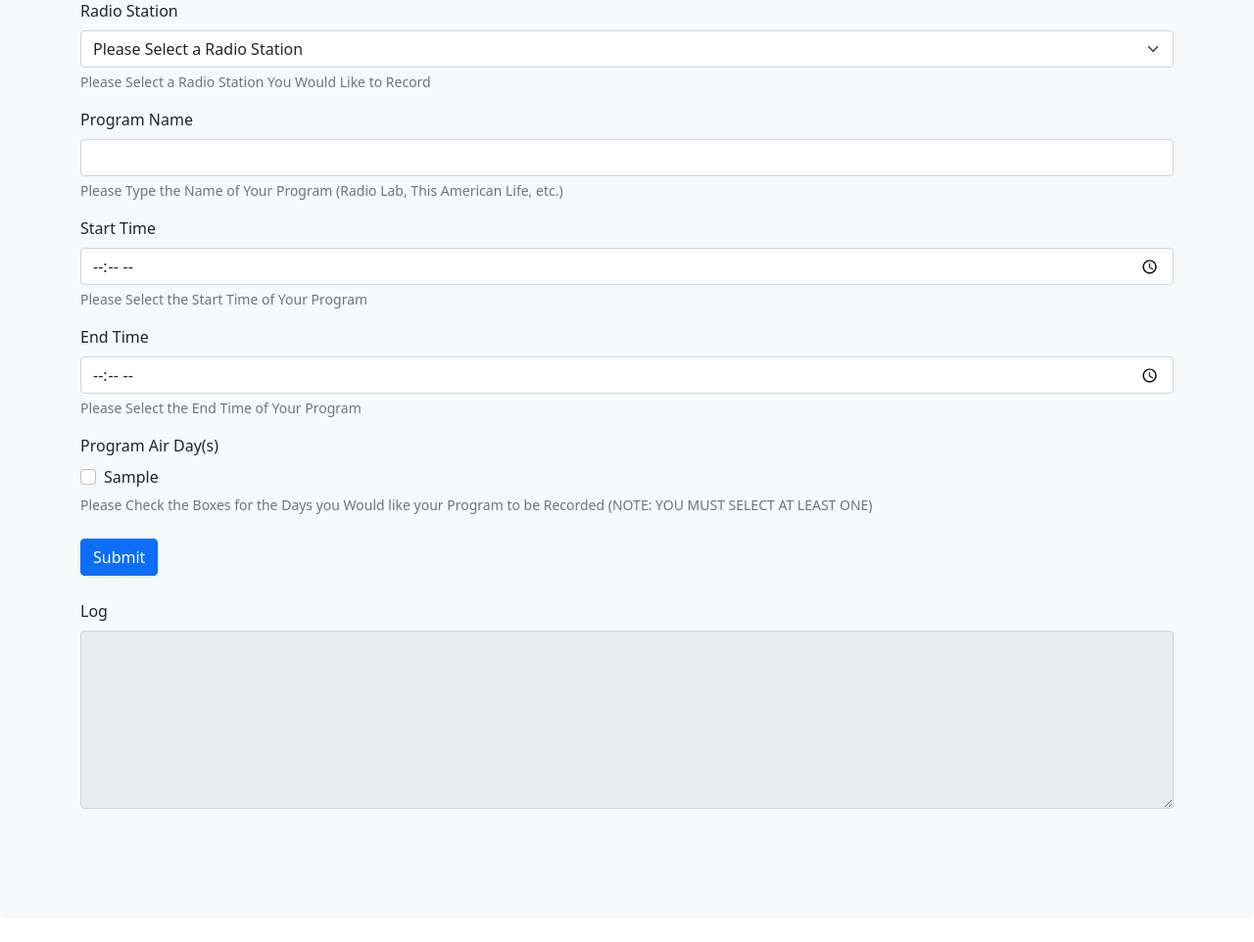
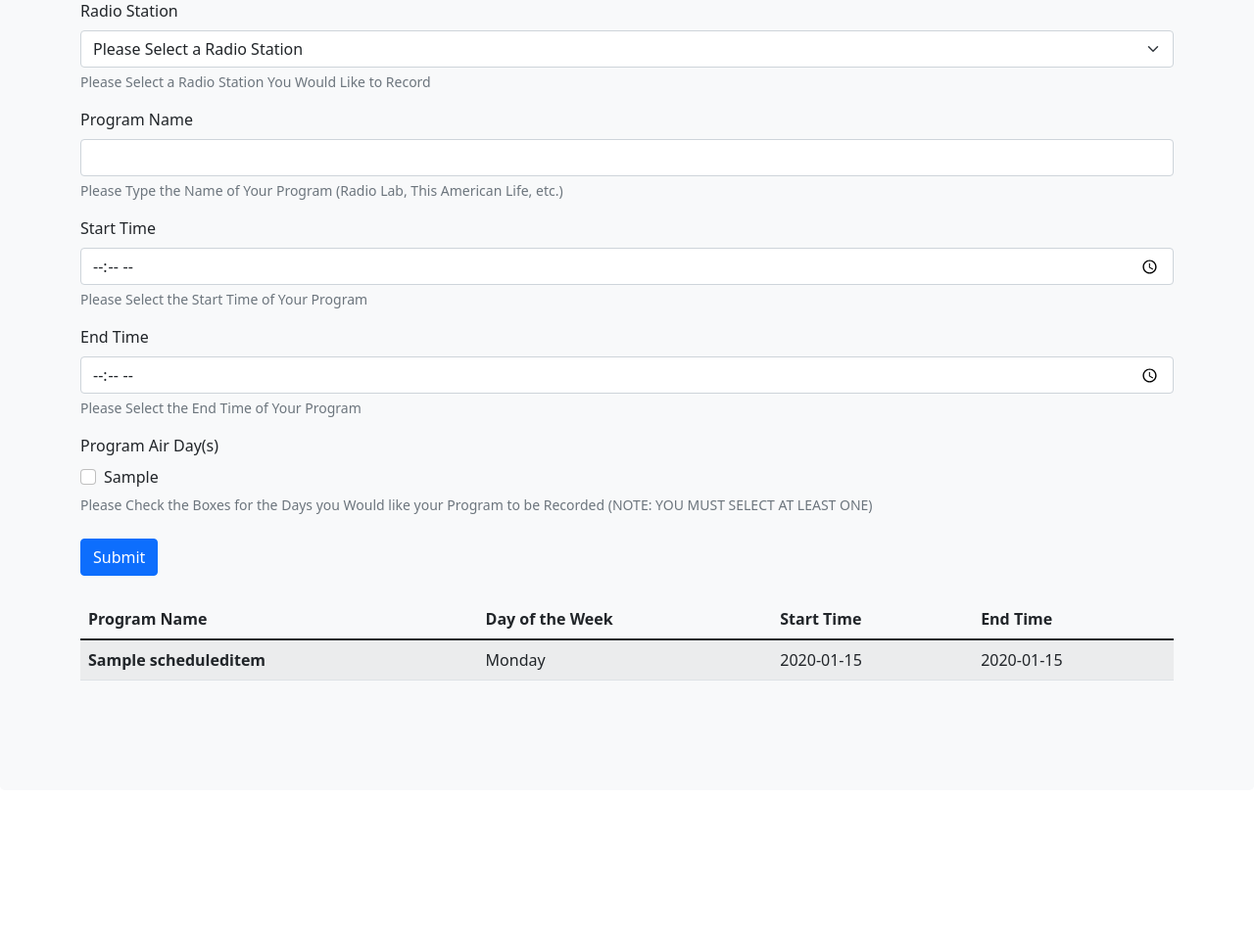
Before and after one commit to kddove85/FRL-Online, a Django app: page / in a window 1280 px wide. Shown: the part 228-1190 px from the top of the page at 98% size. After the commit the page ends 923 px from the top, so only its background shows below. Run offline with Django 4.2, Linux system fonts and the light colour scheme; tables that the repository leaves empty hold one stand-in row (values such as "Sample post").

Commit message:
Added display for scheduled items to be recorded

```diff
--- a/app/models.py
+++ b/app/models.py
@@ -32,3 +32,15 @@
     end_time = models.CharField(max_length=8)
 
     objects = ScheduledItemManager()
+
+    def day_of_the_week_to_string(self):
+        switcher = {
+            0: "Sunday",
+            1: "Monday",
+            2: "Tuesday",
+            3: "Wednesday",
+            4: "Thursday",
+            5: "Friday",
+            6: "Saturday"
+        }
+        return switcher.get(self.day_of_the_week, "None Selected")
--- a/app/templates/app/index.html
+++ b/app/templates/app/index.html
@@ -77,8 +77,30 @@
     <br>
 
     <div class="mb-3">
-      <label for="logs" class="form-label">Log</label>
-      <textarea class="form-control" id="logs" rows="7" disabled readonly></textarea>
+      {% if scheduled_items %}
+      <table class="table table-striped">
+        <thead>
+          <tr>
+            <th scope="col">Program Name</th>
+            <th scope="col">Day of the Week</th>
+            <th scope="col">Start Time</th>
+            <th scope="col">End Time</th>
+          </tr>
+        </thead>
+        <tbody>
+        {% for item in scheduled_items %}
+          <tr>
+            <th scope="row">{{ item.output_name }}</th>
+            <td>{{ item.day_of_the_week_to_string }}</td>
+            <td>{{ item.start_time }}</td>
+            <td>{{ item.end_time }}</td>
+          </tr>
+        {% endfor %}
+        </tbody>
+      </table>
+      {% else %}
+      <h4>No Scheduled Items to Display</h4>
+      {% endif %}
     </div>
 
   </div>
--- a/app/views.py
+++ b/app/views.py
@@ -9,7 +9,8 @@
 def index(request):
     stations = Station.objects.order_by('call_sign')
     days = Weekday.objects.order_by('value')
-    context = {"stations": stations, "days": days}
+    scheduled_items = ScheduledItem.objects.order_by('day_of_the_week', 'start_time')
+    context = {"stations": stations, "days": days, "scheduled_items": scheduled_items}
 
     if request.method == 'POST':
         query_string = request.body.decode('utf8')
```
